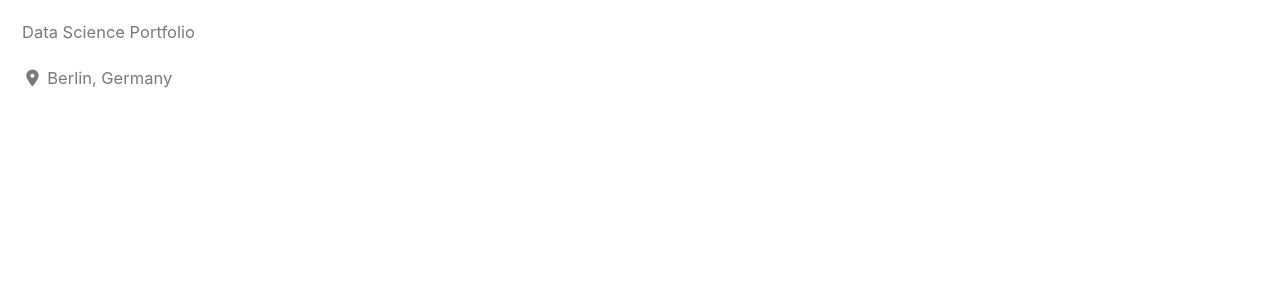
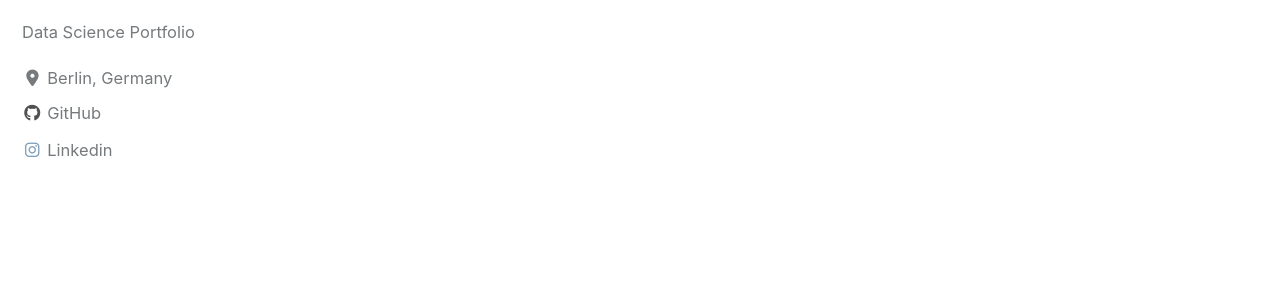
Before and after one commit to RobKwiatkowski/RobKwiatkowski.github.io, a Jekyll site: the page built from index.html, in a window 1280 px wide. Shown: the part 292-586 px from the top of the page. Built offline with Jekyll 4.4.1, drawn with Linux system fonts in a browser that asks for light colours; cached includes are drawn as plain includes; nearby versions of some CDN libraries; the list of posts is cut into pages by our own code.

Commit message:
links corrections

```diff
--- a/_config.yml
+++ b/_config.yml
@@ -108,7 +108,7 @@ analytics:
 # Site Author
 author:
   name             : "Robert Kwiatkowski"
-  avatar           : "/images/bio-photo.jpg"
+  avatar           : "/images/Bio-photo.jpg"
   bio              : "Data Science Portfolio"
   location         : "Berlin, Germany"
   email            :
@@ -126,14 +126,14 @@ author:
       icon: "fab fa-fw fa-facebook-square"
       # url: "https://facebook.com/"
     - label: "GitHub"
-      icon: "https://github.com/RobKwiatkowski"
-      # url: "https://github.com/"
+      icon: "fab fa-fw fa-github"
+      url: "https://github.com/RobKwiatkowski/"
     - label: "Instagram"
       icon: "fab fa-fw fa-instagram"
       # url: "https://instagram.com/"
     - label: "Linkedin"
-      icon: "https://www.linkedin.com/in/robertkwiatkowski01/"
-      # url: "https://instagram.com/"
+      icon: "fab fa-fw fa-instagram"
+      url: "https://www.linkedin.com/in/robertkwiatkowski01/"
 
 # Site Footer
 footer:
```
